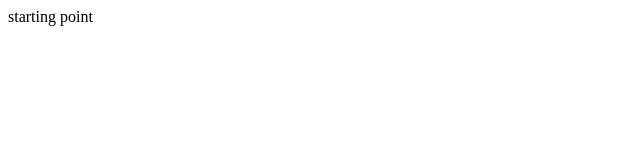
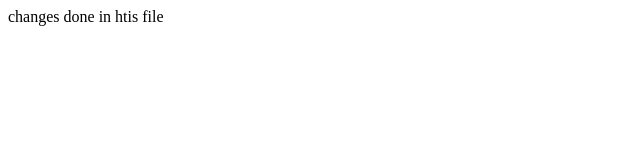
Before and after one commit to aadarshahebsingh/github-tutorial, a plain HTML site: page index.html in a window 1280 px wide. Shown: the full height of the page, 0-640 px from the left. Drawn offline with Linux system fonts and the light colour scheme.

Commit message:
temp changes

```diff
--- a/index.html
+++ b/index.html
@@ -6,6 +6,7 @@
     <title>Document</title>
 </head>
 <body>
-    starting point
+    <!-- starting point -->
+    changes done in htis file
 </body>
 </html>
```
